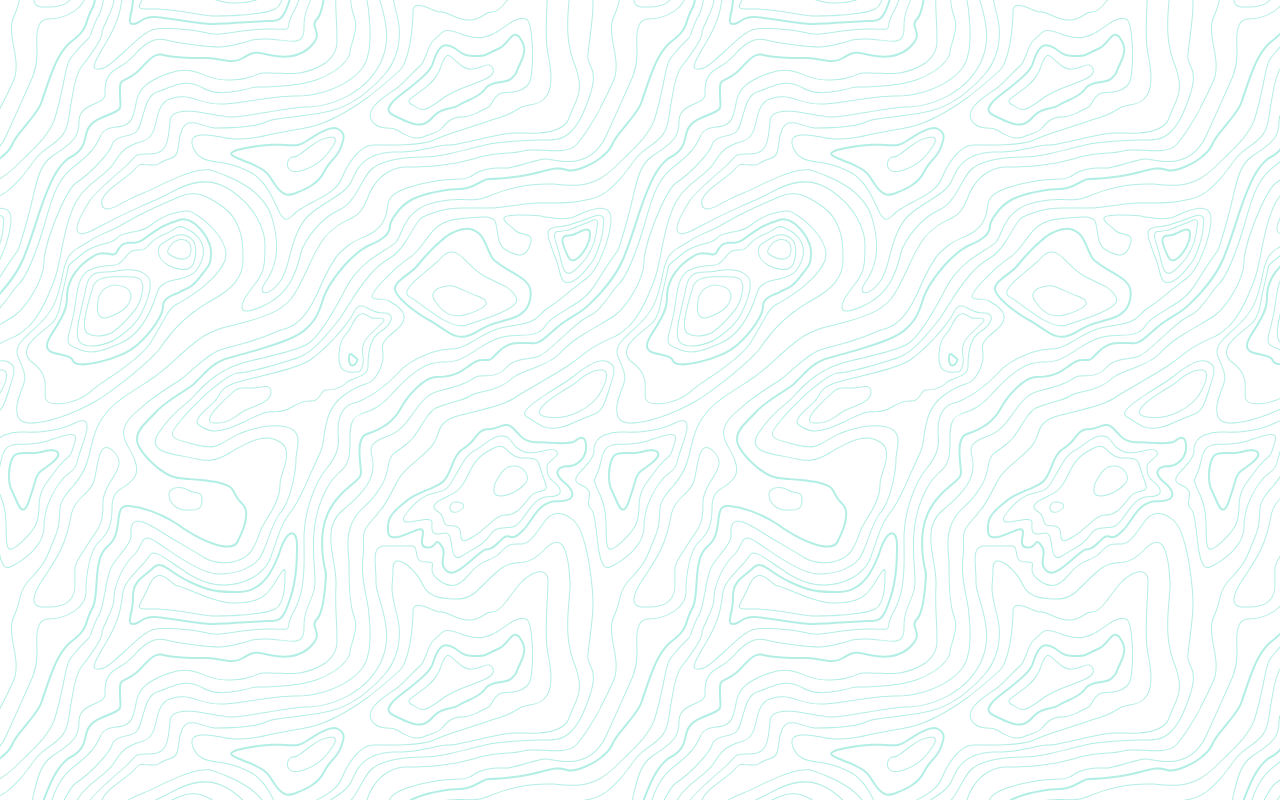
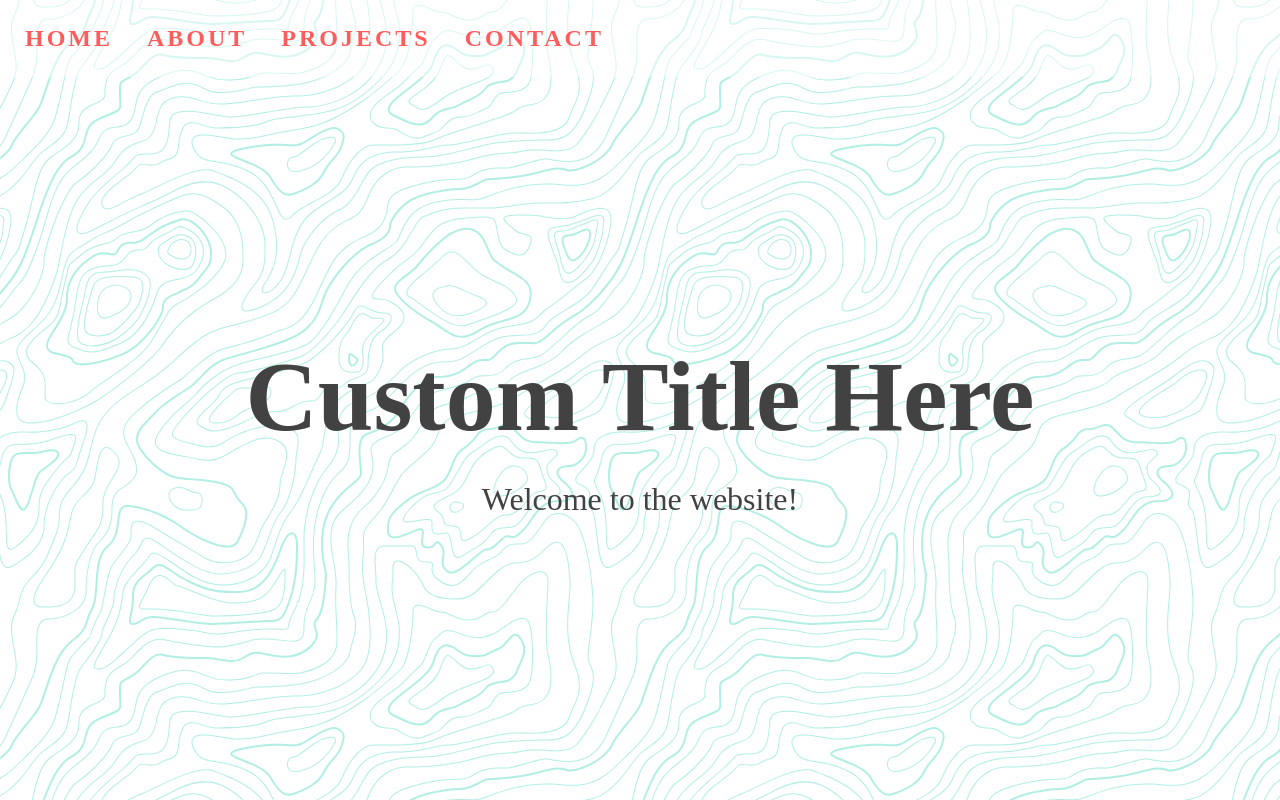
Before and after one commit to allymitchem/lightDarkMode, a plain HTML site: page index.html in a window 1280 px wide. Shown: the top 800 px of the page. Drawn offline with Linux system fonts and the light colour scheme.

Commit message:
added different section titles

```diff
--- a/index.html
+++ b/index.html
@@ -9,6 +9,32 @@
     <link rel="stylesheet" href="style.css">
 </head>
 <body>
+    <!-- Navigation -->
+    <nav id="nav">
+        <a href="#home">HOME</a>
+        <a href="#about">ABOUT</a>
+        <a href="#projects">PROJECTS</a>
+        <a href="#contact">CONTACT</a>
+    </nav>
+    <!-- Home Section -->
+    <section id="home">
+        <div class="title-group">
+            <h1>Custom Title Here</h1>
+            <h2>Welcome to the website!</h2>
+        </div>
+    </section>
+    <!-- About Section -->
+    <section id="about">
+        <h1>Undraw Illustrations</h1>
+    </section>
+    <!-- Projects Section -->
+        <section id="projects">
+            <h1>Buttons</h1>
+        </section>
+    <!-- Contact Section -->
+        <section id="contact">
+
+        </section>
     <!-- Script -->
     <script src="script.js"></script>
 </body>
```
